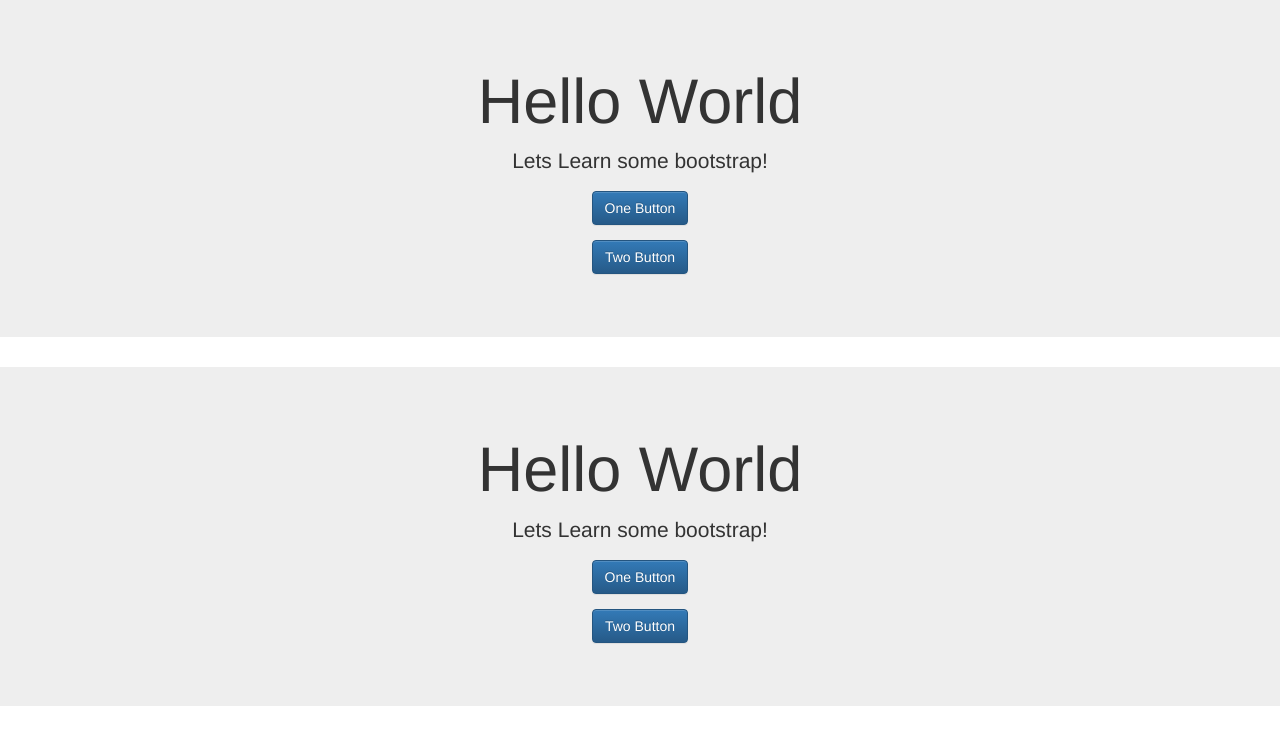
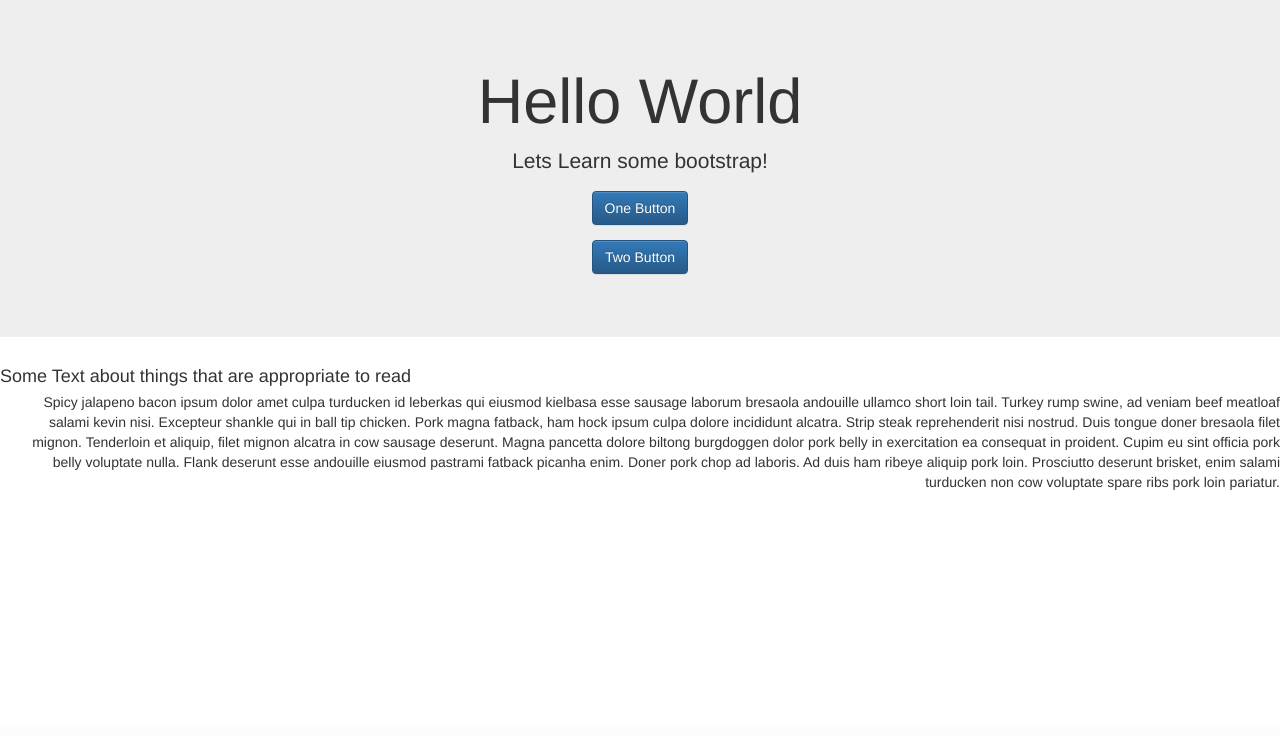
Before and after one commit to LucFlynn/volonebootstrap, a PHP site: page / in a window 1280 px wide. Shown: the part 73-809 px from the top of the page. After the commit the page ends 563 px from the top, so only its background shows below. Run offline with PHP 8.4, Linux system fonts and the light colour scheme; some libraries are stand-ins or nearby versions.

Commit message:
added an image

```diff
--- a/index.php
+++ b/index.php
@@ -79,18 +79,17 @@
                 <p class="text-center"><a class="btn btn-primary btn-lrg" href="#" role="button">Two Button</a> </p>
             </div>
         </header>
-
-        <header>
-            <div class="jumbotron">
-                <h1 class="text-center">Hello World</h1>
-                <p class="text-center">Lets Learn some bootstrap!</p>
-                <p class="text-center"><a class="btn btn-primary btn-lrg" href="#" role="button">One Button</a> </p>
-                <p class="text-center"><a class="btn btn-primary btn-lrg" href="#" role="button">Two Button</a> </p>
-            </div>
-        </header>
     </div>
     <footer>
-        <div class="container">
+        <div class="media">
+            <a class="pull-left" href="#">
+                <img class="media-object" data-src="images/goal.jpeg">
+            </a>
+            <div class="media-body">
+                <h4 class="media-heading">Some Text about things that are appropriate to read</h4>
+            </div>
+            <p class="text-right" > Spicy jalapeno bacon ipsum dolor amet culpa turducken id leberkas qui eiusmod kielbasa esse sausage laborum bresaola andouille ullamco short loin tail. Turkey rump swine, ad veniam beef meatloaf salami kevin nisi. Excepteur shankle qui in ball tip chicken. Pork magna fatback, ham hock ipsum culpa dolore incididunt alcatra. Strip steak reprehenderit nisi nostrud. Duis tongue doner bresaola filet mignon.
+                Tenderloin et aliquip, filet mignon alcatra in cow sausage deserunt. Magna pancetta dolore biltong burgdoggen dolor pork belly in exercitation ea consequat in proident. Cupim eu sint officia pork belly voluptate nulla. Flank deserunt esse andouille eiusmod pastrami fatback picanha enim. Doner pork chop ad laboris. Ad duis ham ribeye aliquip pork loin. Prosciutto deserunt brisket, enim salami turducken non cow voluptate spare ribs pork loin pariatur.</p>
 
          </div>
     </footer>
```
Also changed, not shown: images/goal.jpeg (added).
